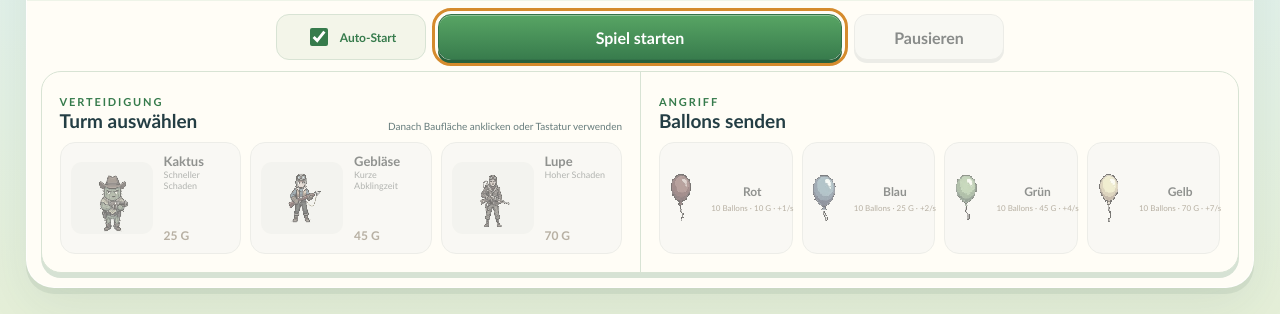
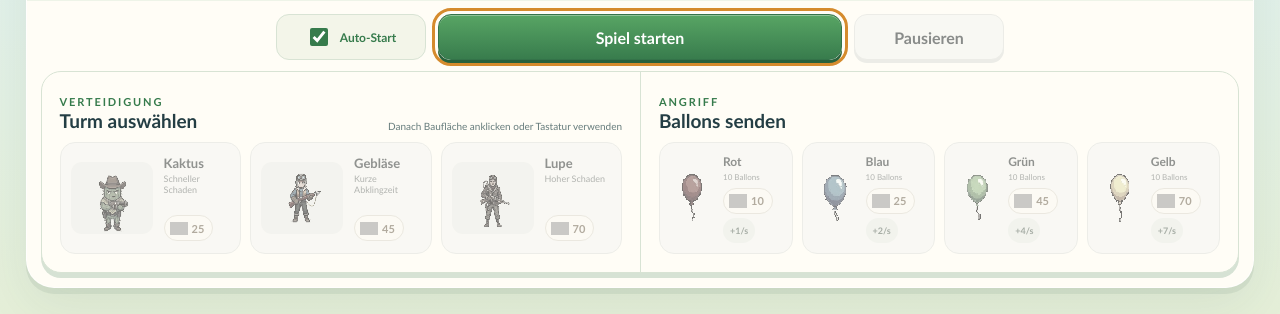
Before and after one commit to yaequ/99-Luftballons, a PHP site: page /game/index.php in a window 1280 px wide. Shown: the part 833-1147 px from the top of the page. Run offline with PHP 8.4, Linux system fonts and the light colour scheme; the visitor is signed in with stand-in values (Sample User, id 1); grey boxes are pictures that could not be loaded.

Commit message:
Improve game shop price cards

```diff
--- a/game/game.bundle.js
+++ b/game/game.bundle.js
@@ -1188,7 +1188,9 @@ function updateUI() {
   document.querySelectorAll('.send-btn').forEach((button) => {
     const balloonData = CONFIG.BALLOONS[button.dataset.balloon];
     button.disabled = !gameState.active || gameState.paused || gameState.player.gold < balloonData.cost;
-    button.querySelector('small').textContent = `${CONFIG.SEND_BATCH_SIZE} Ballons · ${balloonData.cost} G · +${balloonData.income}/s`;
+    button.querySelector('.balloon-card__batch').textContent = `${CONFIG.SEND_BATCH_SIZE} Ballons`;
+    button.querySelector('.balloon-card__price').textContent = balloonData.cost;
+    button.querySelector('.balloon-card__income').textContent = `+${balloonData.income}/s`;
   });
 }
 
--- a/game/game.js
+++ b/game/game.js
@@ -607,7 +607,9 @@ function updateUI() {
   document.querySelectorAll('.send-btn').forEach((button) => {
     const balloonData = CONFIG.BALLOONS[button.dataset.balloon];
     button.disabled = !gameState.active || gameState.paused || gameState.player.gold < balloonData.cost;
-    button.querySelector('small').textContent = `${CONFIG.SEND_BATCH_SIZE} Ballons · ${balloonData.cost} G · +${balloonData.income}/s`;
+    button.querySelector('.balloon-card__batch').textContent = `${CONFIG.SEND_BATCH_SIZE} Ballons`;
+    button.querySelector('.balloon-card__price').textContent = balloonData.cost;
+    button.querySelector('.balloon-card__income').textContent = `+${balloonData.income}/s`;
   });
 }
 
--- a/game/index.php
+++ b/game/index.php
@@ -13,7 +13,7 @@ require_login();
   <meta name="theme-color" content="#dff2f8">
   <title>99 Luftballons – KI-Duell</title>
   <link rel="icon" href="data:,">
-  <link rel="stylesheet" href="style.css?v=game-ui-polish-3">
+  <link rel="stylesheet" href="style.css?v=game-ui-polish-4">
 </head>
 <body>
   <div id="game-app">
@@ -108,18 +108,18 @@ require_login();
             <section class="control-panel" aria-labelledby="tower-panel-title">
             <div class="panel-heading"><div><span class="panel-kicker">Verteidigung</span><h2 id="tower-panel-title">Turm auswählen</h2></div><span class="panel-hint">Danach Baufläche anklicken oder Tastatur verwenden</span></div>
             <div class="action-grid action-grid--towers">
-              <button class="action-card build-btn" data-tower="cactus" type="button" aria-pressed="false"><canvas class="action-card__portrait" data-portrait="cactus" width="92" height="72" aria-hidden="true"></canvas><span class="action-card__name">Kaktus</span><span class="action-card__meta">Schneller Schaden</span><span class="action-card__cost">25 G</span></button>
-              <button class="action-card build-btn" data-tower="fan" type="button" aria-pressed="false"><canvas class="action-card__portrait" data-portrait="fan" width="92" height="72" aria-hidden="true"></canvas><span class="action-card__name">Gebläse</span><span class="action-card__meta">Kurze Abklingzeit</span><span class="action-card__cost">45 G</span></button>
-              <button class="action-card build-btn" data-tower="lens" type="button" aria-pressed="false"><canvas class="action-card__portrait" data-portrait="lens" width="92" height="72" aria-hidden="true"></canvas><span class="action-card__name">Lupe</span><span class="action-card__meta">Hoher Schaden</span><span class="action-card__cost">70 G</span></button>
+              <button class="action-card build-btn" data-tower="cactus" type="button" aria-pressed="false"><canvas class="action-card__portrait" data-portrait="cactus" width="92" height="72" aria-hidden="true"></canvas><span class="action-card__content"><strong class="action-card__name">Kaktus</strong><span class="action-card__meta">Schneller Schaden</span><span class="price-chip action-card__cost"><img src="../assets/img/goldnugget.png" alt="" width="1254" height="1254"><strong>25</strong></span></span></button>
+              <button class="action-card build-btn" data-tower="fan" type="button" aria-pressed="false"><canvas class="action-card__portrait" data-portrait="fan" width="92" height="72" aria-hidden="true"></canvas><span class="action-card__content"><strong class="action-card__name">Gebläse</strong><span class="action-card__meta">Kurze Abklingzeit</span><span class="price-chip action-card__cost"><img src="../assets/img/goldnugget.png" alt="" width="1254" height="1254"><strong>45</strong></span></span></button>
+              <button class="action-card build-btn" data-tower="lens" type="button" aria-pressed="false"><canvas class="action-card__portrait" data-portrait="lens" width="92" height="72" aria-hidden="true"></canvas><span class="action-card__content"><strong class="action-card__name">Lupe</strong><span class="action-card__meta">Hoher Schaden</span><span class="price-chip action-card__cost"><img src="../assets/img/goldnugget.png" alt="" width="1254" height="1254"><strong>70</strong></span></span></button>
             </div>
             </section>
             <section class="control-panel control-panel--attacks" aria-labelledby="attack-panel-title">
             <div class="panel-heading"><div><span class="panel-kicker">Angriff</span><h2 id="attack-panel-title">Ballons senden</h2></div></div>
             <div class="action-grid action-grid--balloons">
-              <button class="balloon-card send-btn balloon-card--red" data-balloon="red" type="button"><canvas class="balloon-card__portrait" data-balloon-portrait="red" width="64" height="64" aria-hidden="true"></canvas><span><strong>Rot</strong><small>10 G · +1/s</small></span></button>
-              <button class="balloon-card send-btn balloon-card--blue" data-balloon="blue" type="button"><canvas class="balloon-card__portrait" data-balloon-portrait="blue" width="64" height="64" aria-hidden="true"></canvas><span><strong>Blau</strong><small>25 G · +2/s</small></span></button>
-              <button class="balloon-card send-btn balloon-card--green" data-balloon="green" type="button"><canvas class="balloon-card__portrait" data-balloon-portrait="green" width="64" height="64" aria-hidden="true"></canvas><span><strong>Grün</strong><small>45 G · +4/s</small></span></button>
-              <button class="balloon-card send-btn balloon-card--yellow" data-balloon="yellow" type="button"><canvas class="balloon-card__portrait" data-balloon-portrait="yellow" width="64" height="64" aria-hidden="true"></canvas><span><strong>Gelb</strong><small>70 G · +7/s</small></span></button>
+              <button class="balloon-card send-btn balloon-card--red" data-balloon="red" type="button"><canvas class="balloon-card__portrait" data-balloon-portrait="red" width="64" height="64" aria-hidden="true"></canvas><span class="balloon-card__content"><strong>Rot</strong><small class="balloon-card__batch">10 Ballons</small><span class="balloon-card__economy"><span class="price-chip"><img src="../assets/img/goldnugget.png" alt="" width="1254" height="1254"><strong class="balloon-card__price">10</strong></span><span class="income-chip balloon-card__income">+1/s</span></span></span></button>
+              <button class="balloon-card send-btn balloon-card--blue" data-balloon="blue" type="button"><canvas class="balloon-card__portrait" data-balloon-portrait="blue" width="64" height="64" aria-hidden="true"></canvas><span class="balloon-card__content"><strong>Blau</strong><small class="balloon-card__batch">10 Ballons</small><span class="balloon-card__economy"><span class="price-chip"><img src="../assets/img/goldnugget.png" alt="" width="1254" height="1254"><strong class="balloon-card__price">25</strong></span><span class="income-chip balloon-card__income">+2/s</span></span></span></button>
+              <button class="balloon-card send-btn balloon-card--green" data-balloon="green" type="button"><canvas class="balloon-card__portrait" data-balloon-portrait="green" width="64" height="64" aria-hidden="true"></canvas><span class="balloon-card__content"><strong>Grün</strong><small class="balloon-card__batch">10 Ballons</small><span class="balloon-card__economy"><span class="price-chip"><img src="../assets/img/goldnugget.png" alt="" width="1254" height="1254"><strong class="balloon-card__price">45</strong></span><span class="income-chip balloon-card__income">+4/s</span></span></span></button>
+              <button class="balloon-card send-btn balloon-card--yellow" data-balloon="yellow" type="button"><canvas class="balloon-card__portrait" data-balloon-portrait="yellow" width="64" height="64" aria-hidden="true"></canvas><span class="balloon-card__content"><strong>Gelb</strong><small class="balloon-card__batch">10 Ballons</small><span class="balloon-card__economy"><span class="price-chip"><img src="../assets/img/goldnugget.png" alt="" width="1254" height="1254"><strong class="balloon-card__price">70</strong></span><span class="income-chip balloon-card__income">+7/s</span></span></span></button>
             </div>
             </section>
           </footer>
@@ -131,6 +131,6 @@ require_login();
     <div id="modal-load-error" class="modal" role="dialog" aria-modal="true" aria-labelledby="load-error-title"><div class="modal-content pixel-frame"><p class="eyebrow">Ladefehler</p><h2 id="load-error-title">Asset fehlt</h2><p id="load-error-message"></p><div class="modal-actions"><button id="btn-retry-load" class="pixel-btn pixel-btn--primary" type="button">Erneut versuchen</button><button id="btn-cancel-load" class="pixel-btn" type="button">Zum Basislager</button></div></div></div>
   </div>
   <div id="game-toast" class="game-toast" role="status" aria-live="polite" hidden></div>
-  <script src="game.bundle.js?v=game-ui-polish-3"></script>
+  <script src="game.bundle.js?v=game-ui-polish-4"></script>
 </body>
 </html>
--- a/game/style.css
+++ b/game/style.css
@@ -150,17 +150,24 @@ button:focus-visible, input:focus-visible, canvas:focus-visible, a:focus-visible
 .action-card, .balloon-card { min-width: 0; border: 1px solid var(--line); border-radius: 15px; background: var(--paper-soft); color: var(--ink); cursor: pointer; transition: transform .15s, border-color .15s, filter .15s; }
 .action-card:hover, .balloon-card:hover { transform: translateY(-2px); border-color: var(--green-bright); }
 .action-card:disabled, .balloon-card:disabled { cursor: not-allowed; filter: grayscale(.8) opacity(.55); transform: none; }
-.action-card { min-height: 112px; display: grid; grid-template-columns: 82px minmax(0, 1fr); grid-template-rows: auto auto 1fr; column-gap: 11px; padding: 10px; text-align: left; }
+.action-card { min-height: 112px; display: grid; grid-template-columns: 82px minmax(0, 1fr); align-items: center; column-gap: 11px; padding: 10px; text-align: left; }
 .action-card.selected { border-color: var(--green); box-shadow: inset 0 0 0 2px var(--green); }
-.action-card__portrait { grid-row: 1 / -1; width: 82px; height: 72px; align-self: center; border-radius: 11px; background: #e7ede1; image-rendering: pixelated; }
+.action-card__portrait { width: 82px; height: 72px; border-radius: 11px; background: #e7ede1; image-rendering: pixelated; }
+.action-card__content { min-width: 0; align-self: stretch; display: grid; grid-template-rows: auto 1fr auto; align-content: center; padding: 2px 0; }
 .action-card__name { overflow: hidden; font-size: 13px; font-weight: 900; text-overflow: ellipsis; white-space: nowrap; }
-.action-card__meta { color: var(--muted); font-size: 9px; }
-.action-card__cost { align-self: end; color: #a86c12; font-size: 12px; font-weight: 900; }
-.balloon-card { min-height: 112px; display: flex; align-items: center; justify-content: center; gap: 7px; padding: 9px; text-align: center; }
+.action-card__meta { align-self: start; margin-top: 2px; color: var(--muted); font-size: 9px; }
+.price-chip, .income-chip { min-height: 25px; display: inline-flex; align-items: center; justify-content: center; border-radius: 999px; font-weight: 900; white-space: nowrap; }
+.price-chip { width: fit-content; gap: 4px; padding: 3px 8px 3px 5px; border: 1px solid #ead7aa; background: #fff8dc; color: #9b6411; }
+.price-chip img { width: 18px; height: 18px; flex: 0 0 18px; object-fit: contain; }
+.price-chip strong { font-size: 11px; }
+.action-card__cost { align-self: end; }
+.balloon-card { min-height: 112px; display: grid; grid-template-columns: 46px minmax(0, 1fr); align-items: center; gap: 8px; padding: 9px; text-align: left; }
 .balloon-card__portrait { width: 46px; height: 52px; image-rendering: pixelated; }
-.balloon-card strong, .balloon-card small { display: block; }
-.balloon-card strong { font-size: 12px; }
-.balloon-card small { margin-top: 4px; color: #a86c12; font-size: 8px; white-space: nowrap; }
+.balloon-card__content { min-width: 0; display: grid; gap: 3px; }
+.balloon-card__content > strong { font-size: 12px; }
+.balloon-card__batch { color: var(--muted); font-size: 8px; white-space: nowrap; }
+.balloon-card__economy { display: flex; align-items: center; flex-wrap: wrap; gap: 4px; margin-top: 3px; }
+.income-chip { padding: 4px 7px; background: var(--green-soft); color: var(--green); font-size: 9px; }
 
 .game-toast { position: fixed; top: 50%; left: 50%; z-index: 40; max-width: calc(100% - 30px); padding: 10px 16px; border: 1px solid #c58e27; border-radius: 13px; background: #ffe7a3; color: #543a0d; box-shadow: var(--shadow); font-size: 13px; font-weight: 900; text-align: center; transform: translate(-50%, -50%); }
 .game-toast[hidden] { display: none; }
```
